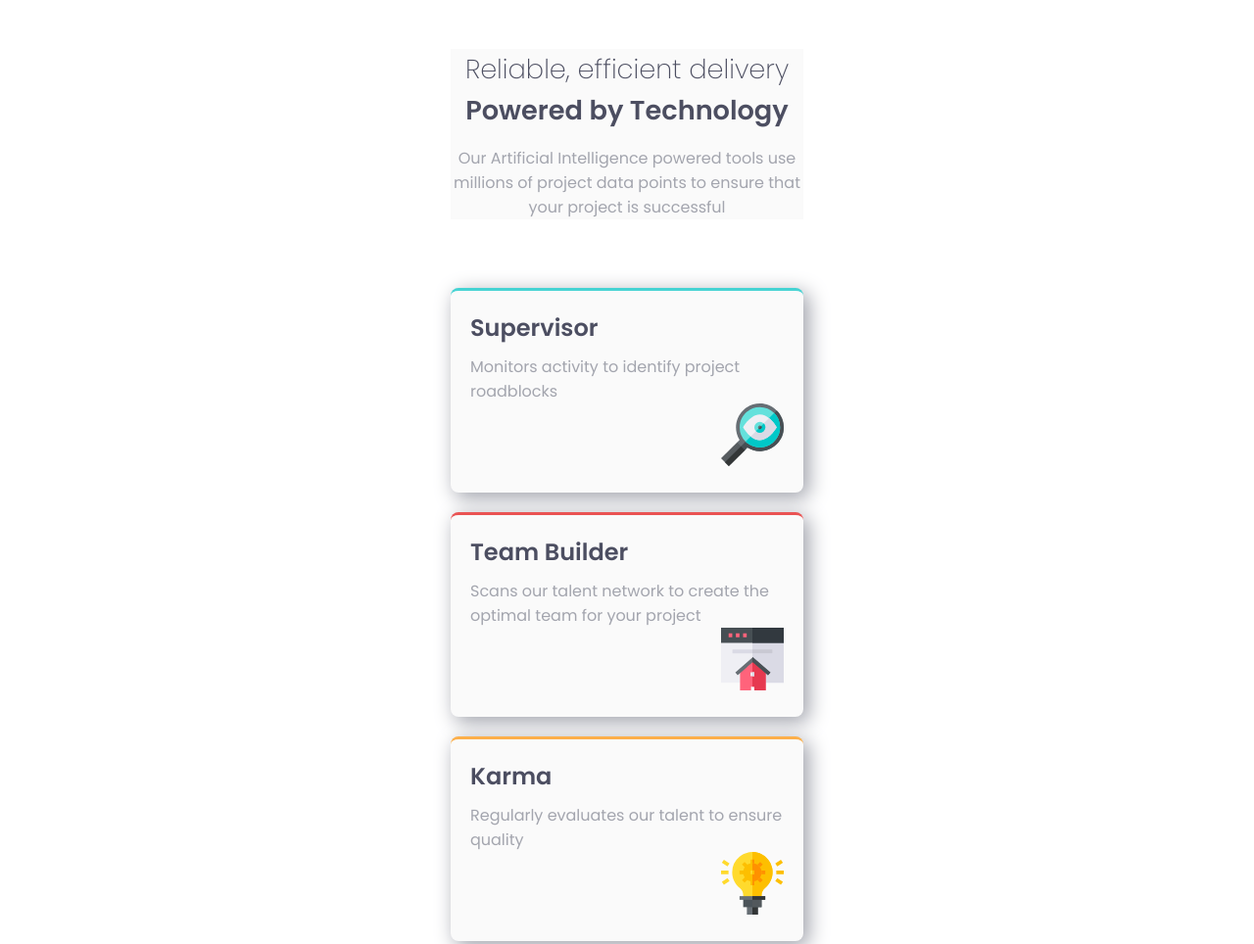
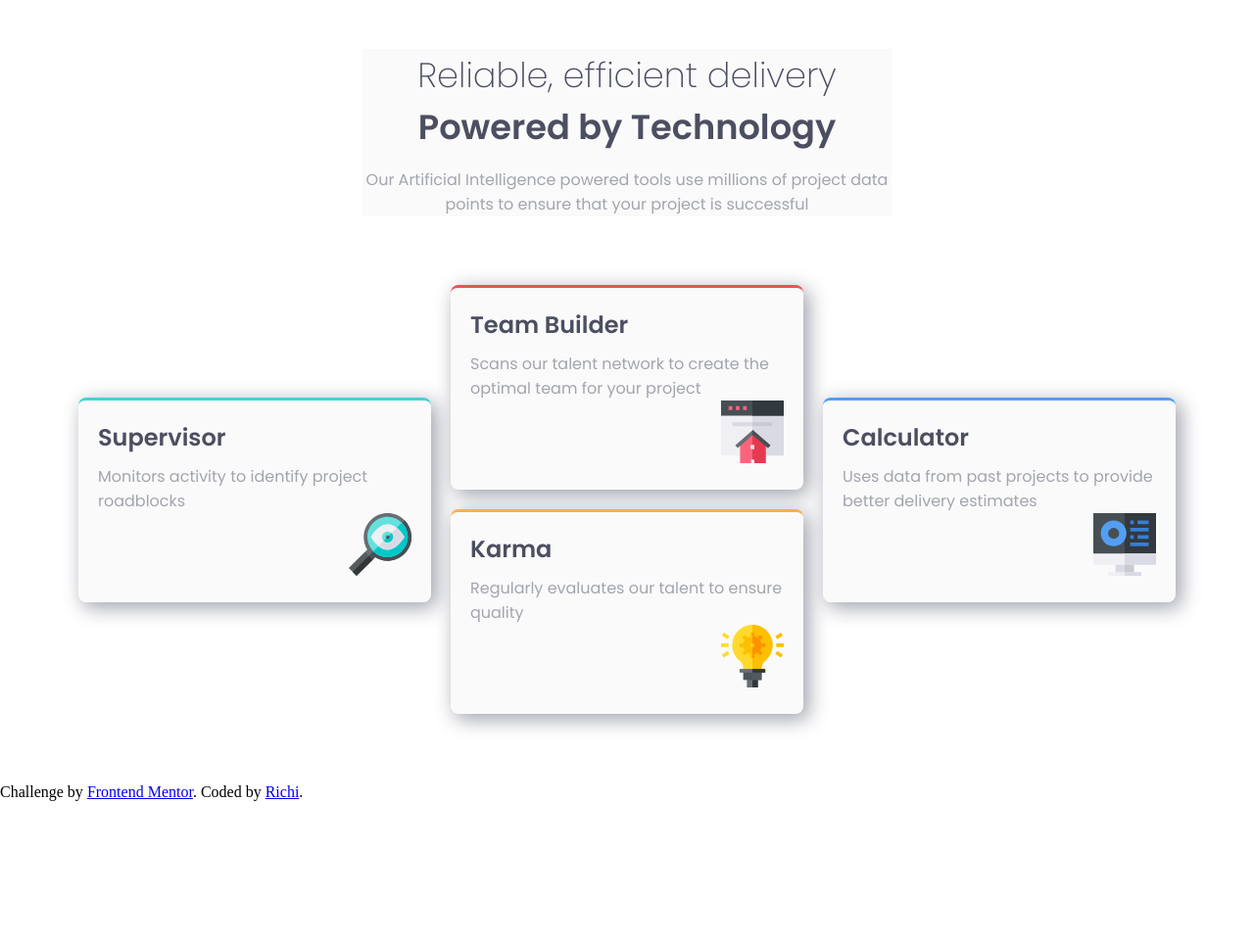
Before and after one commit to AndresRicardo/four-card-feature-section-master, a plain HTML site: page index.html in a window 1280 px wide. Shown: the top 964 px of the page at 98% size. After the commit the page ends 818 px from the top, so only its background shows below. Drawn offline with Linux system fonts and the light colour scheme.

Commit message:
challenge complete

```diff
--- a/index.html
+++ b/index.html
@@ -32,10 +32,13 @@
         </div>
       </article>
 
+      <div class="duo">
+
         <article class="card" id="team-builder">
           <h2 class="card-tittle">Team Builder</h2>
           <p class="card-text"> Scans our talent network to create the optimal team for your project</p>
-        <div class="card-image"><img class="image" src="images/icon-team-builder.svg" alt="images/icon-team-builder.svg">
+          <div class="card-image"><img class="image" src="images/icon-team-builder.svg"
+              alt="images/icon-team-builder.svg">
           </div>
         </article>
 
@@ -45,6 +48,8 @@
           <div class="card-image"><img class="image" src="images/icon-karma.svg" alt="images/icon-karma.svg">
           </div>
         </article>
+
+      </div>
 
       <article class="card" id="calculator">
         <h2 class="card-tittle">Calculator</h2>
--- a/style.css
+++ b/style.css
@@ -114,12 +114,48 @@ p{
     border-color: var(--color-Blue);
 }
 
-.attribution{
+footer{
     display: inline-block;
     align-self: flex-end;
 
 }
 
-@media(min-width: var(--size-Mobile)){
+@media(min-width: 376px){
+    .container{
+        width: 100vw;
+    }
 
+    .page-header{                   /*header*/
+        width: 540px;
+        margin: 50px 0px 40px 0px;
+        background-color: var(--color-Very-Light-Gray);
+        text-align: center;
+    }
+
+    h1{
+        font-size: 2.2em;
+    }
+
+    .cards{
+        display: flex;
+        flex-direction: row;
+        justify-content: space-between;
+    }
+
+    .card{
+        height: fit-content;
+        margin: 20px 10px;
+    }
+
+    #supervisor{
+        align-self: center;
+    }
+
+    #calculator{
+        align-self: center;
+    }
+
+    footer{
+        align-self: flex-start;
+    }
 }
```
Lines whose indentation alone changed are shown as unchanged.
